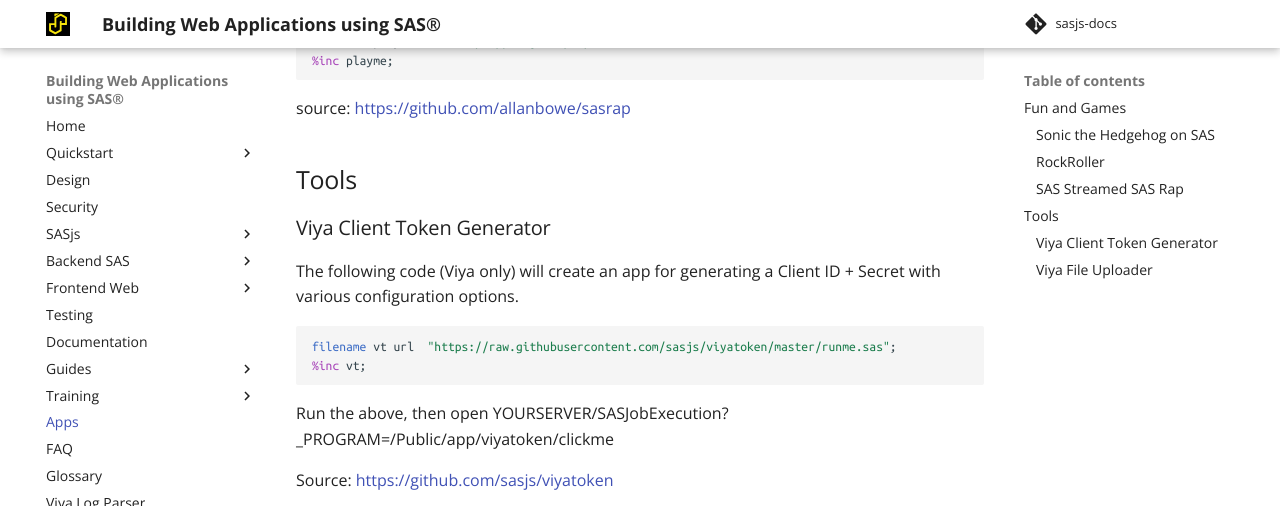
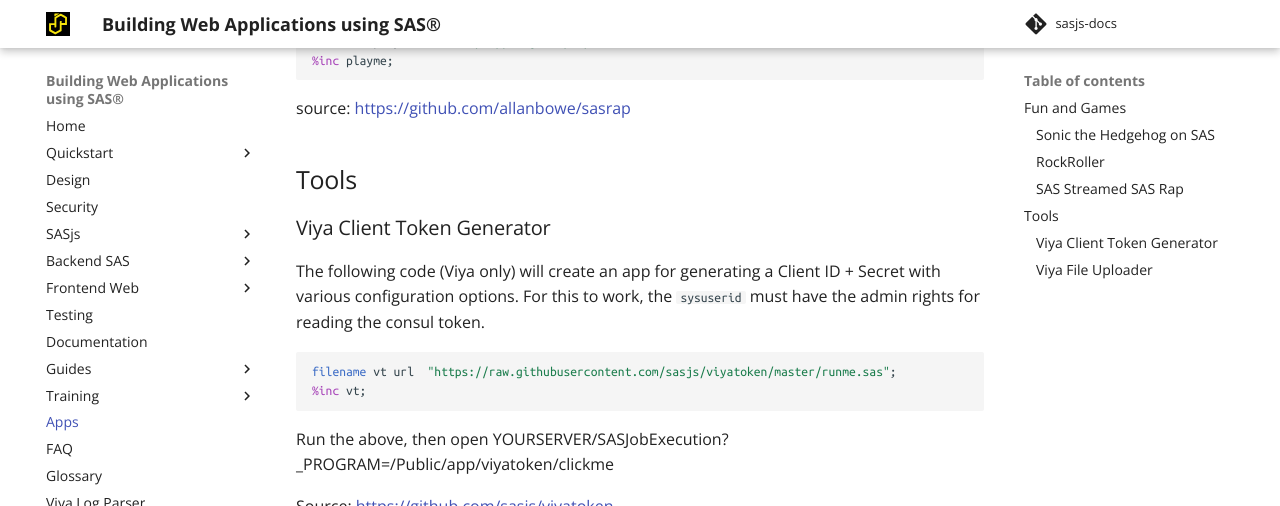
Before and after one commit to sasjs/sasjs.io, an MkDocs documentation site: the page built from docs/apps.md, in a window 1280 px wide and 900 px high, scrolled down 872 px, cut to the strip 0-506 px from the top of the window. Built offline with MkDocs 1.6.1 and Material for MkDocs 9.7.7, drawn with Linux system fonts in a browser that asks for light colours.

Commit message:
chore: automated commit

````diff
--- a/docs/apps.md
+++ b/docs/apps.md
@@ -44,7 +44,8 @@
 
 ### Viya Client Token Generator
 
-The following code (Viya only) will create an app for generating a Client ID + Secret with various configuration options.
+The following code (Viya only) will create an app for generating a Client ID + Secret with various configuration options.  For this to work, the `sysuserid` must have the admin rights for reading the consul token.
+
 
 ```sas
 filename vt url  "https://raw.githubusercontent.com/sasjs/viyatoken/master/runme.sas";
````
